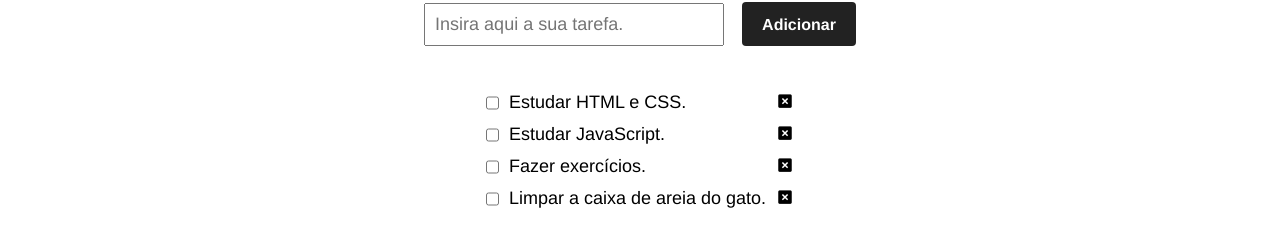
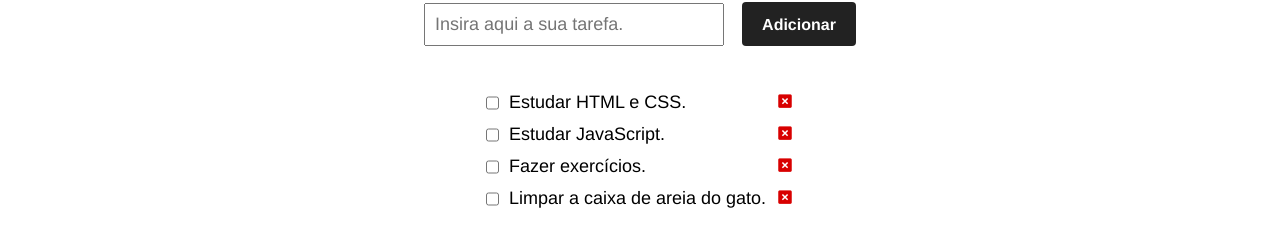
Before and after one commit to FelipeQue/m01-todolist, a plain HTML site: page index.html in a window 1280 px wide. Shown: the part 124-370 px from the top of the page. Drawn offline with nearby package versions, Linux system fonts and the light colour scheme; a web font is replaced by a local one.

Commit message:
Completei o exercicio 2

```diff
--- a/index.html
+++ b/index.html
@@ -30,25 +30,25 @@
                 <li class="todo-item">
                     <input type="checkbox" class="check-task"/>
                     <span class="todo-item-text">Estudar HTML e CSS.</span>
-                    <button><i class='bx bxs-x-square'></i></button>
+                    <button class="delete-button"><i class='bx bxs-x-square'></i></button>
                 </li>
 
                 <li class="todo-item">
                     <input type="checkbox" class="check-task"/>
                     <span class="todo-item-text">Estudar JavaScript.</span>
-                    <button><i class='bx bxs-x-square'></i></button>
+                    <button class="delete-button"><i class='bx bxs-x-square'></i></button>
                 </li>
 
                 <li class="todo-item">
                     <input type="checkbox" class="check-task"/>
                     <span class="todo-item-text">Fazer exercícios.</span>
-                    <button><i class='bx bxs-x-square'></i></button>
+                    <button class="delete-button"><i class='bx bxs-x-square'></i></button>
                 </li>
 
                 <li class="todo-item">
                     <input type="checkbox" class="check-task"/>
                     <span class="todo-item-text">Limpar a caixa de areia do gato.</span>
-                    <button><i class='bx bxs-x-square'></i></button>
+                    <button class="delete-button"><i class='bx bxs-x-square'></i></button>
                 </li>
             </ul>
         </div>
--- a/style.css
+++ b/style.css
@@ -1,5 +1,6 @@
 :root {
     --backgroundgrey: #dee2e6;
+    --button-red: #d80000;
 }
 
 * {
@@ -108,6 +109,7 @@ ul {
     margin-right: 10px;
 }
 
+/* Estilo tachado ao marcar o checkbox: */
 .check-task:checked + .todo-item-text {
     text-decoration: line-through;
 }
@@ -122,3 +124,7 @@ button {
 	cursor: pointer;
 	outline: inherit;
 }
+
+.delete-button {
+    color: var(--button-red);
+}
```
